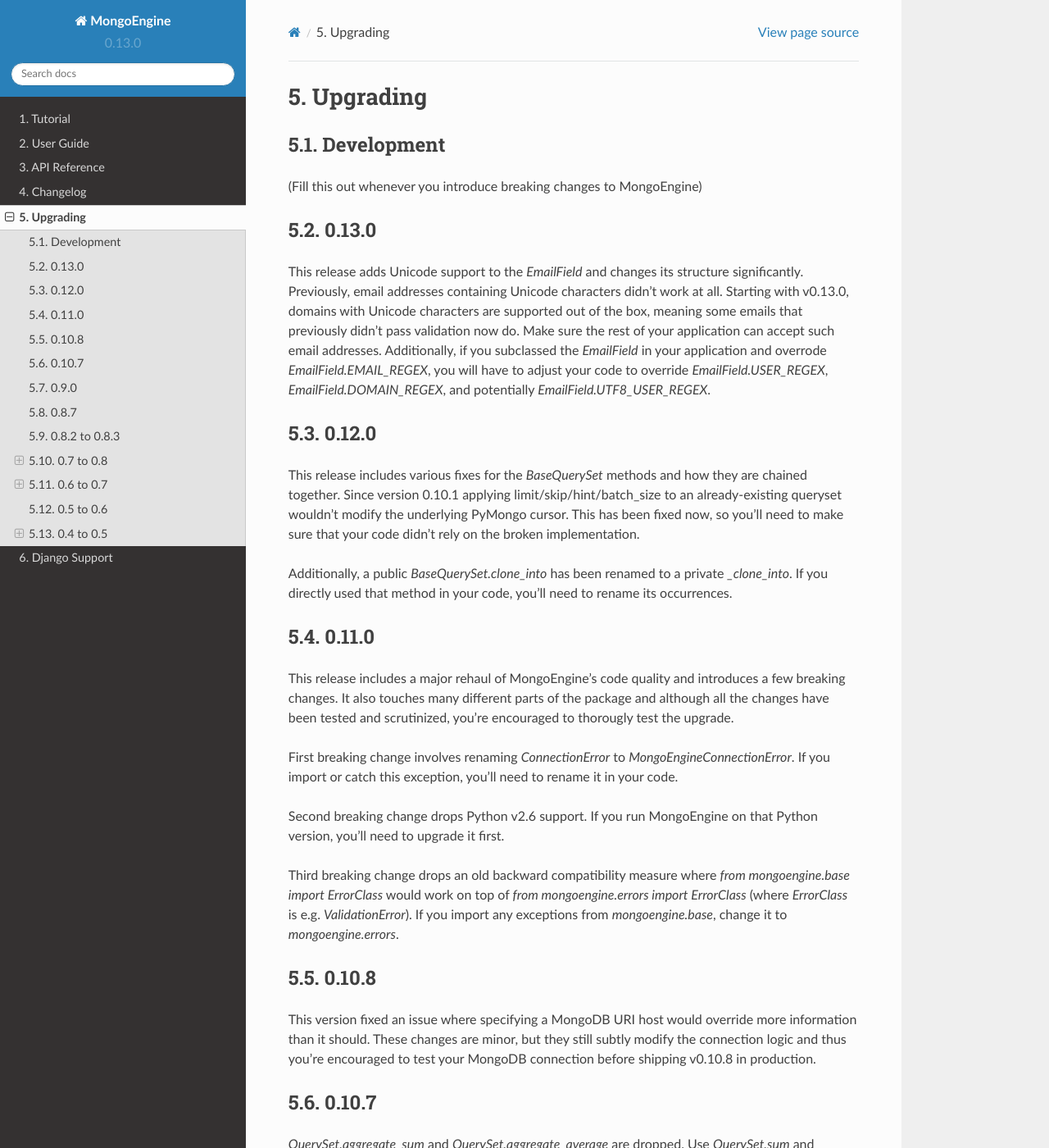
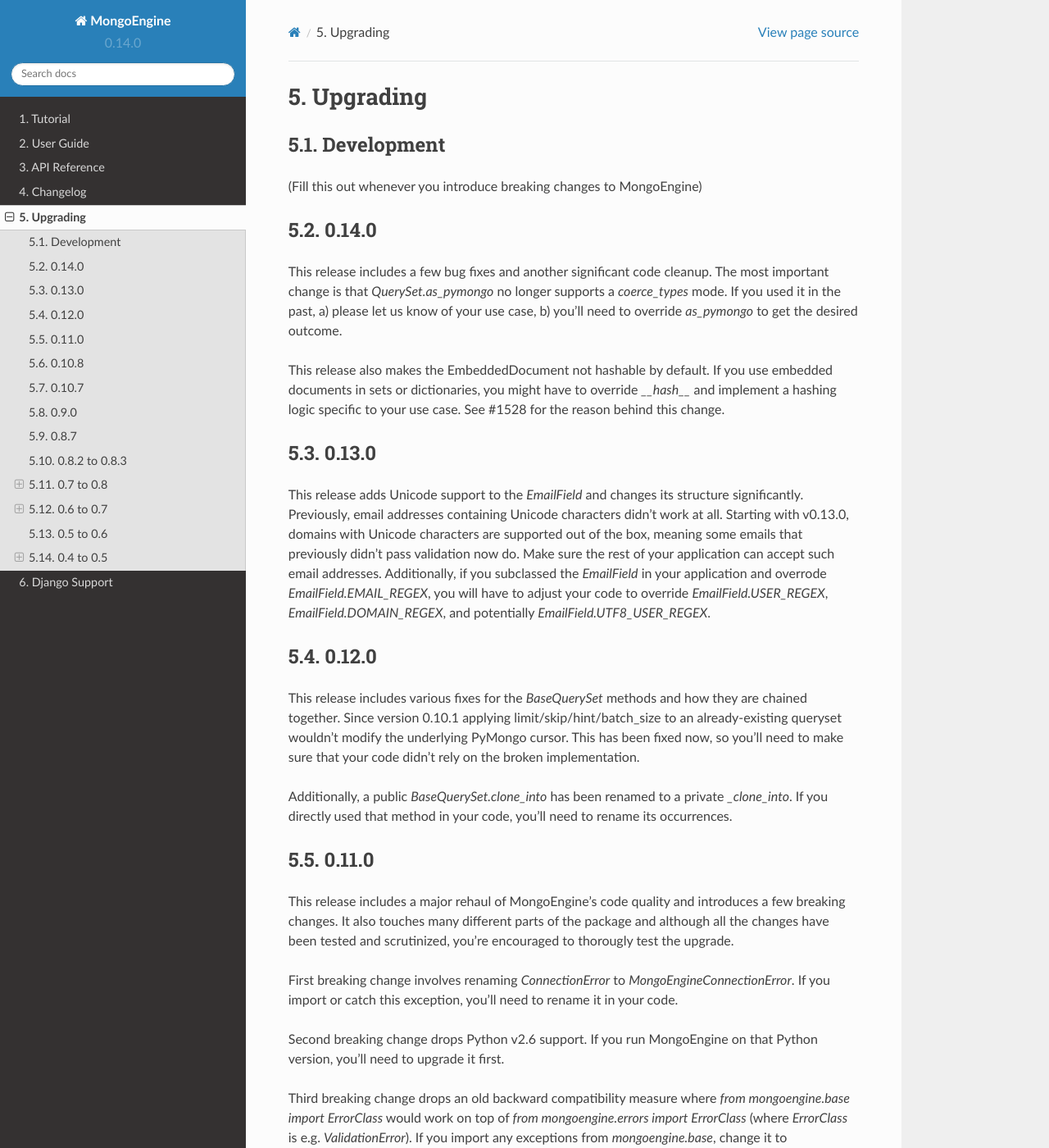
Before and after one commit to MongoEngine/mongoengine, a Sphinx documentation site: the page built from docs/upgrade.rst, in a window 1280 px wide and 1400 px high. Shown: the whole window at 82% size. Built offline with Sphinx 7.4.7 and the Read the Docs theme 2.0.0, drawn with Linux system fonts in a browser that asks for light colours; some of the changed text lies outside the part shown.

Commit message:
ver bump to v0.14.0 + changelog/upgrade docs update

```diff
--- a/docs/changelog.rst
+++ b/docs/changelog.rst
@@ -5,6 +5,12 @@ Changelog
 Development
 ===========
 - (Fill this out as you fix issues and develop your features).
+
+Changes in 0.14.0
+=================
+- BREAKING CHANGE: Removed the `coerce_types` param from `QuerySet.as_pymongo`.
+- POTENTIAL BREAKING CHANGE: Made EmbeddedDocument not hashable by default #1528
+- Improved code quality #1531, #1540, #1541, #1547
 
 Changes in 0.13.0
 =================
--- a/docs/upgrade.rst
+++ b/docs/upgrade.rst
@@ -5,6 +5,18 @@ Upgrading
 Development
 ***********
 (Fill this out whenever you introduce breaking changes to MongoEngine)
+
+0.14.0
+******
+This release includes a few bug fixes and another significant code cleanup.
+The most important change is that `QuerySet.as_pymongo` no longer supports a
+`coerce_types` mode. If you used it in the past, a) please let us know of your
+use case, b) you'll need to override `as_pymongo` to get the desired outcome.
+
+This release also makes the EmbeddedDocument not hashable by default. If you
+use embedded documents in sets or dictionaries, you might have to override
+`__hash__` and implement a hashing logic specific to your use case. See #1528
+for the reason behind this change.
 
 0.13.0
 ******
--- a/mongoengine/__init__.py
+++ b/mongoengine/__init__.py
@@ -23,7 +23,7 @@ __all__ = (list(document.__all__) + list(fields.__all__) +
            list(signals.__all__) + list(errors.__all__))
 
 
-VERSION = (0, 13, 0)
+VERSION = (0, 14, 0)
 
 
 def get_version():
```
